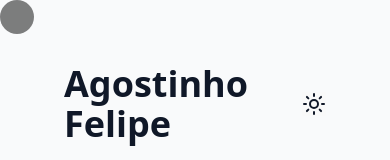
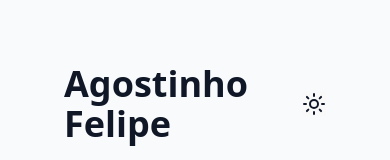
Before and after one commit to a-felipe-silva/Resume-Portfolio, a React (Vite) app: page / in a window 390 px wide. Shown: the top 160 px of the page. Built offline with nearby package versions, Linux system fonts and the light colour scheme.

Commit message:
Remove custom cursor on mobile

```diff
--- a/package.json
+++ b/package.json
@@ -12,6 +12,7 @@
   "dependencies": {
     "lucide-react": "^0.525.0",
     "react": "^19.1.0",
+    "react-device-detect": "^2.2.3",
     "react-dom": "^19.1.0"
   },
   "devDependencies": {
--- a/src/main.jsx
+++ b/src/main.jsx
@@ -3,10 +3,13 @@ import ReactDOM from 'react-dom/client';
 import App from './App';
 import './index.css';
 import CustomCursor from './components/CustomCursor';
+import { isMobile } from 'react-device-detect';
 
 ReactDOM.createRoot(document.getElementById('root')).render(
   <React.StrictMode>
     <App />
-    <CustomCursor />
+    {isMobile ? (
+      <CustomCursor />
+    ) : null}
   </React.StrictMode>
 );
```
Also changed, not shown: 1 other file (tests, documents, lock files or other folders).
